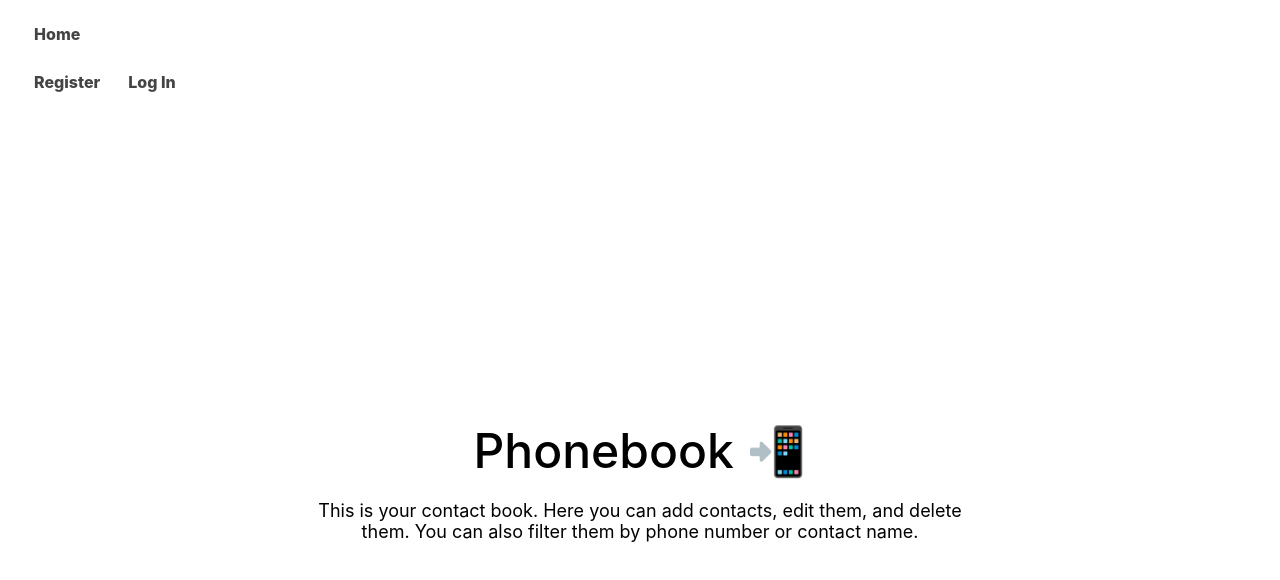
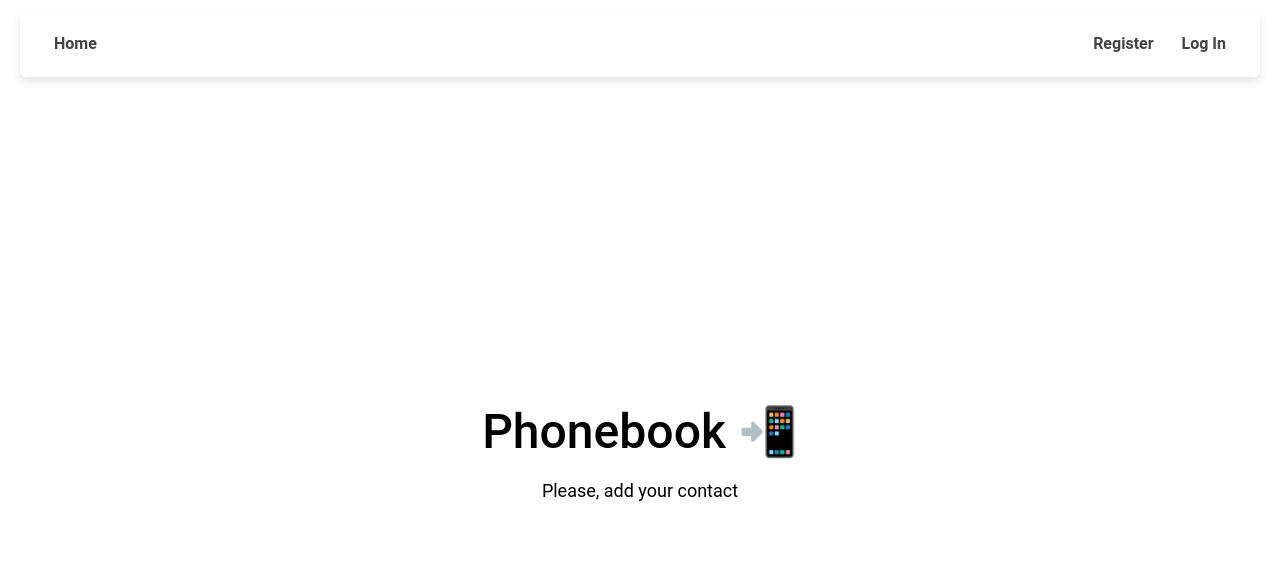
Before and after one commit to Anastasiia-Stefantsova/goit-react-hw-08, a React (Vite) app: page / in a window 1280 px wide. Shown: the top 580 px of the page. Built offline with nearby package versions, Linux system fonts and the light colour scheme.

Commit message:
HomeWork8

```diff
--- a/src/components/App/App.module.css
+++ b/src/components/App/App.module.css
@@ -1,7 +1,6 @@
-#root {
-    max-width: 1280px;
-    margin: 0 auto;
-    padding: 2rem;
-    font-family: 'Montserrat', sans-serif;
-    font-size: 20px;
+.loader {
+    display: flex;
+    align-items: center;
+    justify-content: center;
+    margin-top: 150px;
 }
--- a/src/components/AppBar/AppBar.module.css
+++ b/src/components/AppBar/AppBar.module.css
@@ -1,7 +1,8 @@
-.nav {
+.header {
     display: flex;
     justify-content: space-between;
     align-items: center;
-    margin-bottom: 18px;
-    border-bottom: 1px solid #4A6A78;
+    padding: 10px 20px;
+    border-radius: 5px;
+    box-shadow: 0 4px 8px rgba(0, 0, 0, 0.1);
 }
--- a/src/index.css
+++ b/src/index.css
@@ -1,17 +1,13 @@
 body {
     margin: 0;
-    font-family: -apple-system, BlinkMacSystemFont, 'Segoe UI', 'Roboto', 'Oxygen',
-        'Ubuntu', 'Cantarell', 'Fira Sans', 'Droid Sans', 'Helvetica Neue',
-        sans-serif;
-    -webkit-font-smoothing: antialiased;
-    -moz-osx-font-smoothing: grayscale;
+    font-family:'Roboto',sans-serif;
     padding: 10px 20px;
 }
 
-code {
+/* code {
     font-family: source-code-pro, Menlo, Monaco, Consolas, 'Courier New',
         monospace;
-}
+} */
 
 h1,
 h2,
--- a/src/pages/HomePage/HomePage.jsx
+++ b/src/pages/HomePage/HomePage.jsx
@@ -13,8 +13,7 @@ export default function HomePage() {
             📲
           </span>
         </h1>
-        <p className={css.description}>This is your contact book. Here you can add contacts,
-          edit them, and delete them. You can also filter them by phone number or contact name.</p>
+        <p className={css.description}>Please, add your contact</p>
       </div>
     </>
   );
```
